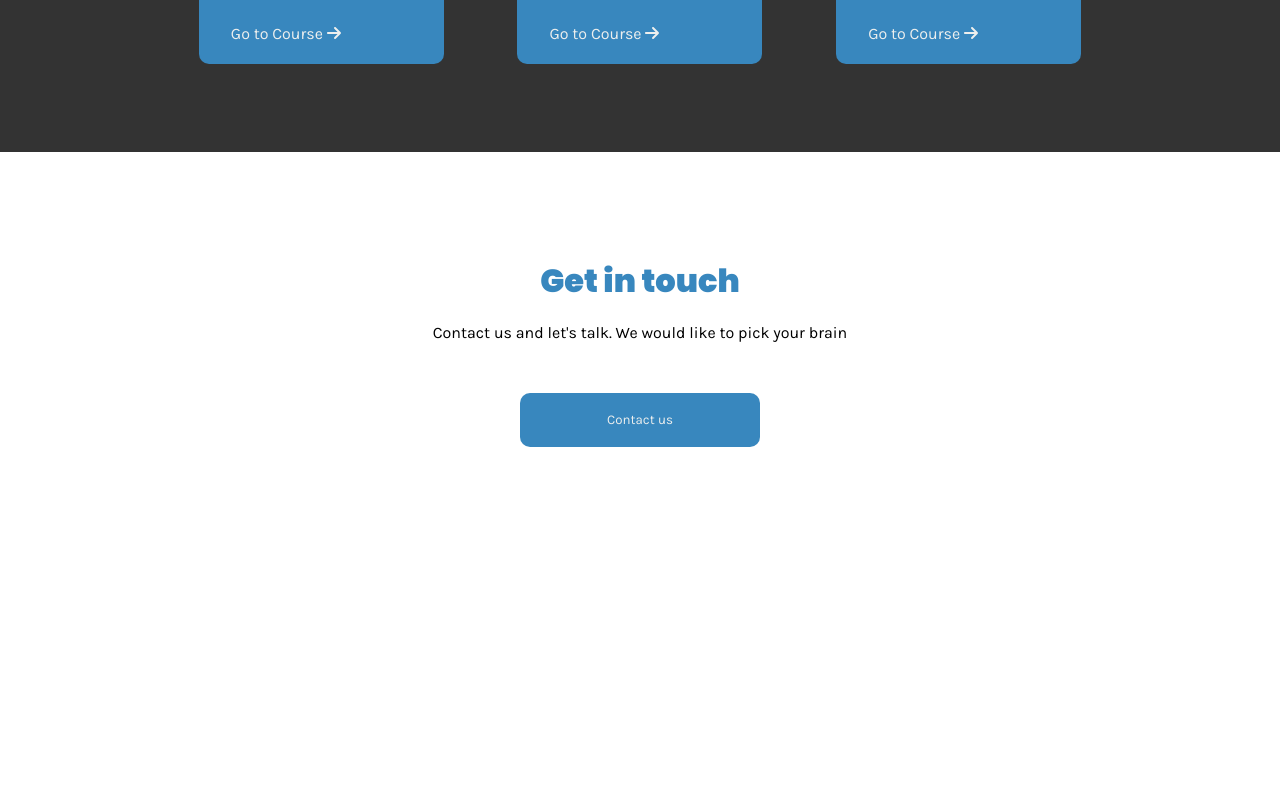
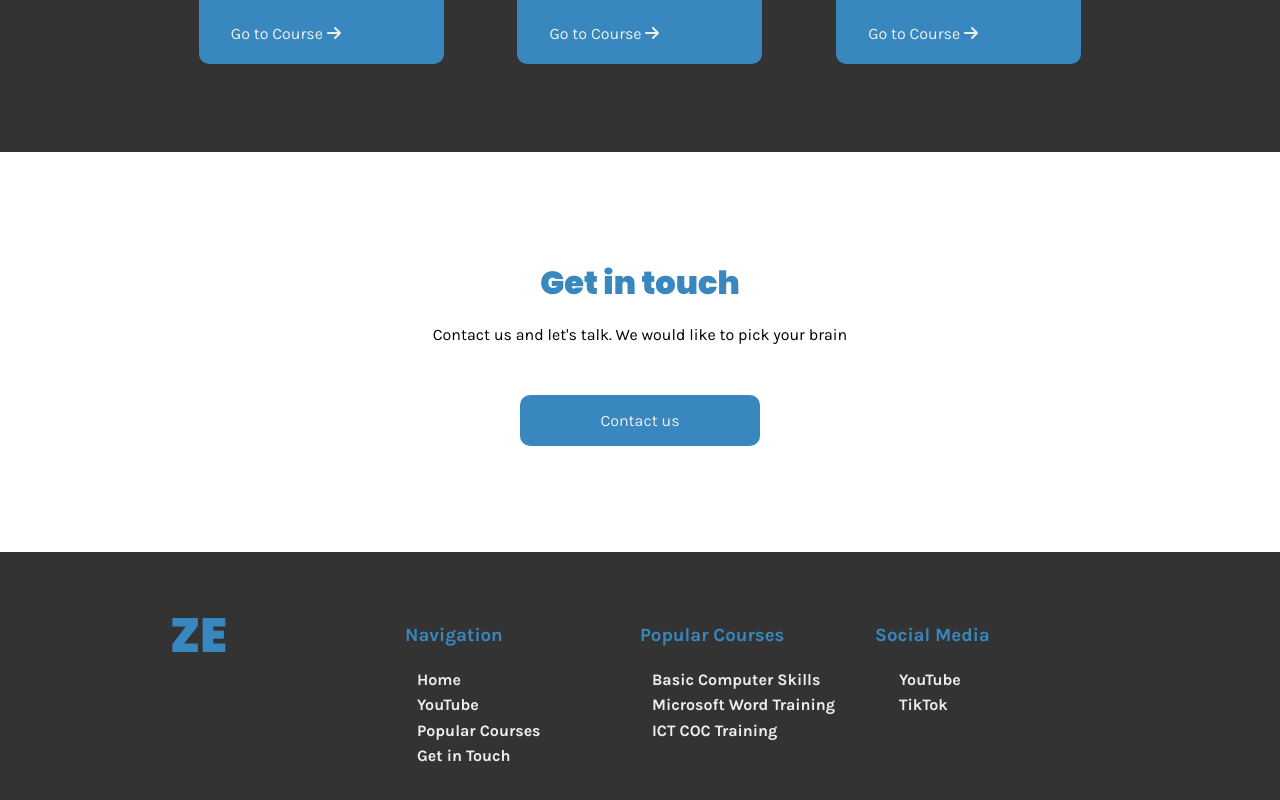
Before and after one commit to hailemedn/Zola-Education-Website, a React (Create React App) app: page / in a window 1280 px wide. Shown: the part 1894-2694 px from the top of the page. Before the commit the page ends 2446 px from the top, so only its background shows below. Built offline with nearby package versions, Linux system fonts and the light colour scheme.

Commit message:
add a footer

```diff
--- a/src/App.js
+++ b/src/App.js
@@ -4,6 +4,7 @@ import LandingSection from './components/LandingSection';
 import Youtube from './components/Youtube';
 import Courses from './components/Courses';
 import ContactSection from './components/ContactSection';
+import Footer from './components/Footer';
 
 
 
@@ -17,6 +18,7 @@ function App() {
         <Courses />
         <ContactSection />
       </main>
+      <Footer />
     </>
   );
 }
--- a/src/components/ContactSection.js
+++ b/src/components/ContactSection.js
@@ -4,7 +4,7 @@ const ContactSection = () => {
         <section id="contactus-section">
             <h1>Get in touch</h1>
             <p>Contact us and let's talk. We would like to pick your brain</p>
-            <button className="btn primary">Contact us</button>
+            <a className="btn primary" href="mailto:hailemedn@gmail.com">Contact us</a>
         </section>
     );
 
--- /dev/null
+++ b/src/components/Footer.js
@@ -0,0 +1,65 @@
+const Footer = () => {
+  return (
+    <footer>
+      <div className="wrapper footer-container">
+        <div className="footer-log0">
+          <h1>ZE</h1>
+        </div>
+        <div className="footer-nav">
+          <h3>Navigation</h3>
+          <nav>
+            <ul>
+              <li>
+                <a href="">Home</a>
+              </li>
+              <li>
+                <a href="">YouTube</a>
+              </li>
+              <li>
+                <a href="">Popular Courses</a>
+              </li>
+              <li>
+                <a href="">Get in Touch</a>
+              </li>
+            </ul>
+          </nav>
+        </div>
+        <div className="footer-courses">
+          <h3>Popular Courses</h3>
+          <nav>
+            <ul>
+              <li>
+                <a href="">Basic Computer Skills</a>
+              </li>
+              <li>
+                <a href="">Microsoft Word Training</a>
+              </li>
+              <li>
+                <a href="">ICT COC Training</a>
+              </li>
+            </ul>
+          </nav>
+        </div>
+        <div className="footer-socials">
+          <h3>Social Media</h3>
+          <nav>
+            <ul>
+              <li>
+                <div>
+                  <a href="">YouTube</a>
+                </div>
+              </li>
+              <li>
+                <div>
+                  <a href="">TikTok</a>
+                </div>
+              </li>
+            </ul>
+          </nav>
+        </div>
+      </div>
+    </footer>
+  );
+};
+
+export default Footer;
--- a/src/components/Header.js
+++ b/src/components/Header.js
@@ -58,7 +58,7 @@ const Header = () => {
       <div className="wrapper">
         <h1>
           <a href="#home" onClick={handleNavigation("home")}>
-            ZEs
+            ZE
           </a>
         </h1>
         <nav>
--- a/src/components/styles.css
+++ b/src/components/styles.css
@@ -17,6 +17,11 @@ a {
 
 p {
   line-height: 1.5rem;
+  text-align: center;
+}
+
+h1 {
+    text-align: center;
 }
 
 .wrapper {
@@ -29,14 +34,18 @@ p {
 .btn {
   max-width: 240px;
   width: 100%;
-  height: 40pt;
-  background-color: var(--primary-color);
-  color: var(--light-color);
+  padding: 1rem 0;
   border-radius: 10px;
   border: none;
   font-family: "Karla", sans-serif;
   font-weight: 400;
   cursor: pointer;
+  text-align: center;
+}
+
+.primary {
+    background-color: var(--primary-color);
+    color: var(--light-color);
 }
 
 .btn.primary:hover {
@@ -67,15 +76,6 @@ header h1 {
   cursor: pointer;
 }
 
-#hero-section .headings {
-  display: flex;
-  flex-direction: column;
-  align-items: center;
-}
-
-#hero-section button {
-  margin-top: 3rem;
-}
 
 #navbar {
   display: flex;
@@ -95,18 +95,19 @@ header a {
   color: var(--primary-color);
 }
 
-nav a:hover {
-  transition: 0.3s ease-in-out;
-}
-
-nav a:hover::after {
+nav a:after {
   content: "";
   position: absolute;
   bottom: -4px;
   left: 15px;
-  width: 30%;
+  width: 0;
   height: 2px;
-  background: lightgreen;
+  transition: width 0.2s ease-in-out;
+  background: var(--primary-color);
+}
+
+nav a:hover:after {
+    width: 40%;
 }
 
 nav div {
@@ -160,7 +161,7 @@ header.container {
   }
 }
 
-section#hero-section {
+#hero-section {
   position: relative;
   color: var(--light-color);
   height: 100vh;
@@ -172,7 +173,7 @@ section#hero-section {
   gap: 2rem;
 }
 
-section#hero-section::after {
+#hero-section::after {
   content: "";
   position: absolute;
   top: 0;
@@ -183,6 +184,15 @@ section#hero-section::after {
   background-size: cover;
   z-index: -1;
 }
+
+#hero-section .headings {
+    display: flex;
+    flex-direction: column;
+    align-items: center;
+  }
+  #hero-section button {
+    margin-top: 3rem;
+  }
 
 h1.title {
   font-size: 4rem;
@@ -203,6 +213,7 @@ section#youtube-section {
   max-width: 500px;
   width: 100%;
   max-height: 300px;
+  margin: 0 auto;
 }
 
 #youtube-section h1 {
@@ -227,8 +238,13 @@ section#youtube-section {
   gap: 2rem;
 }
 
+
 #courses-section {
   background-color: var(--secondary-color);
+}
+
+#courses-section p {
+    text-align: left;
 }
 
 #contactus-section {
@@ -248,6 +264,35 @@ section#youtube-section {
 
 #contactus-section p {
   margin-bottom: 2rem;
+}
+
+footer {
+    background-color: var(--secondary-color);
+    padding-top: 3rem;
+    padding-bottom: 3rem;
+}
+
+footer h1,h3 {
+    color: var(--primary-color);
+}
+
+footer h1 {
+    font-size: 3rem;
+    font-family: 'Poppins', sans-serif;
+    text-align: left;
+}
+
+footer h3 {
+    margin: 1.5rem 0;
+}
+
+footer li {
+    margin-bottom: 0.4rem;
+}
+
+.footer-container {
+    display: grid;
+    grid-template-columns: 1fr 1fr 1fr 1fr;
 }
 
 .cards-container {
@@ -296,3 +341,29 @@ section#youtube-section {
 .card-title h3 {
   font-size: 16px;
 }
+
+
+@media screen and (max-width:800px){
+    .footer-container {
+        grid-template-columns: 1fr 2fr;
+        grid-template-areas: "logo nav1"
+                                "logo nav2"
+                                "logo nav3";
+    }
+
+    .footer-logo {
+        grid-area: logo;
+    }
+
+    .footer-nav {
+        grid-area: nav1;
+    }
+
+    .footer-courses {
+        grid-area: nav2;
+    }
+
+    .footer-socials {
+        grid-area: nav3;
+    }
+}
--- a/src/index.css
+++ b/src/index.css
@@ -12,3 +12,7 @@ code {
   font-family: source-code-pro, Menlo, Monaco, Consolas, 'Courier New',
     monospace;
 }
+
+body > * {
+  overflow: hidden;
+}
```
